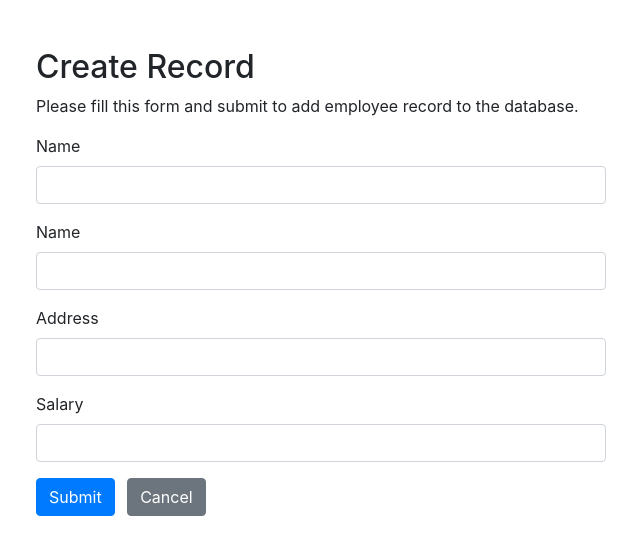
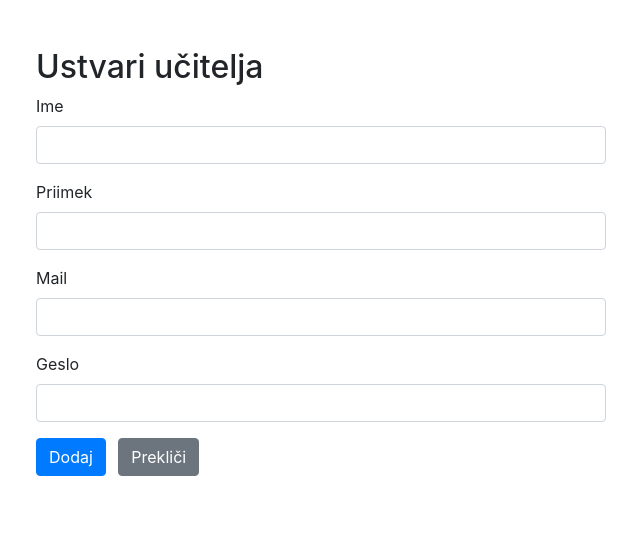
Before and after one commit to ibra0706/zribs, a PHP site: page /dodaj-ucitelj.php in a window 1280 px wide. Shown: the top 555 px of the page, without its empty margins (319-959 px from the left). Run offline with PHP 8.4, Linux system fonts and the light colour scheme.

Commit message:
admin-ucitelj 2.0

```diff
--- a/php/dodaj-ucitelj.php
+++ b/php/dodaj-ucitelj.php
@@ -77,7 +77,7 @@ if($_SERVER["REQUEST_METHOD"] == "POST"){
 <html lang="en">
 <head>
     <meta charset="UTF-8">
-    <title>Create Record</title>
+    <title>Ustvari učitelja</title>
     <link rel="stylesheet" href="https://stackpath.bootstrapcdn.com/bootstrap/4.5.2/css/bootstrap.min.css">
     <style>
         .wrapper{
@@ -91,31 +91,31 @@ if($_SERVER["REQUEST_METHOD"] == "POST"){
         <div class="container-fluid">
             <div class="row">
                 <div class="col-md-12">
-                    <h2 class="mt-5">Create Record</h2>
-                    <p>Please fill this form and submit to add employee record to the database.</p>
+                    <h2 class="mt-5">Ustvari učitelja</h2>
+                    <!-- <p>Please fill this form and submit to add employee record to the database.</p> -->
                     <form action="<?php echo htmlspecialchars($_SERVER["PHP_SELF"]); ?>" method="post">
                         <div class="form-group">
-                            <label>Name</label>
-                            <input type="text" name="ime" class="form-control <?php echo (!empty($ime_err)) ? 'is-invalid' : ''; ?>" value="<?php echo $ime; ?>">
+                            <label>Ime</label>
+                            <input type="text" name="ime" autocomplete="false" class="form-control <?php echo (!empty($ime_err)) ? 'is-invalid' : ''; ?>" value="<?php echo $ime; ?>">
                             <span class="invalid-feedback"><?php echo $ime_err;?></span>
                         </div>
                         <div class="form-group">
-                            <label>Name</label>
+                            <label>Priimek</label>
                             <input type="text" name="priimek" class="form-control <?php echo (!empty($priimek_err)) ? 'is-invalid' : ''; ?>" value="<?php echo $priimek; ?>">
                             <span class="invalid-feedback"><?php echo $priimek_err;?></span>
                         </div>
                         <div class="form-group">
-                            <label>Address</label>
+                            <label>Mail</label>
                             <input type="text" name="mail" class="form-control <?php echo (!empty($mail_err)) ? 'is-invalid' : ''; ?>"><?php echo $mail; ?>
                             <span class="invalid-feedback"><?php echo $mail_err;?></span>
                         </div>
                         <div class="form-group">
-                            <label>Salary</label>
-                            <input type="password" name="geslo" class="form-control <?php echo (!empty($geslo_err)) ? 'is-invalid' : ''; ?>" value="<?php echo $geslo; ?>">
+                            <label>Geslo</label>
+                            <input type="text" name="geslo" class="form-control <?php echo (!empty($geslo_err)) ? 'is-invalid' : ''; ?>" value="<?php echo $geslo; ?>">
                             <span class="invalid-feedback"><?php echo $geslo_err;?></span>
                         </div>
-                        <input type="submit" class="btn btn-primary" value="Submit">
-                        <a href="index.php" class="btn btn-secondary ml-2">Cancel</a>
+                        <input type="submit" class="btn btn-primary" value="Dodaj">
+                        <a href="ucitelji.php" class="btn btn-secondary ml-2">Prekliči</a>
                     </form>
                 </div>
             </div>
```
Also changed, not shown: php/beri-ucitelj.php (renamed from php/read.php, +4 -4 lines), php/posodobi-ucitelj.php (renamed from php/update.php, +6 -6 lines), php/ucitelji.php (+4 -4 lines).
